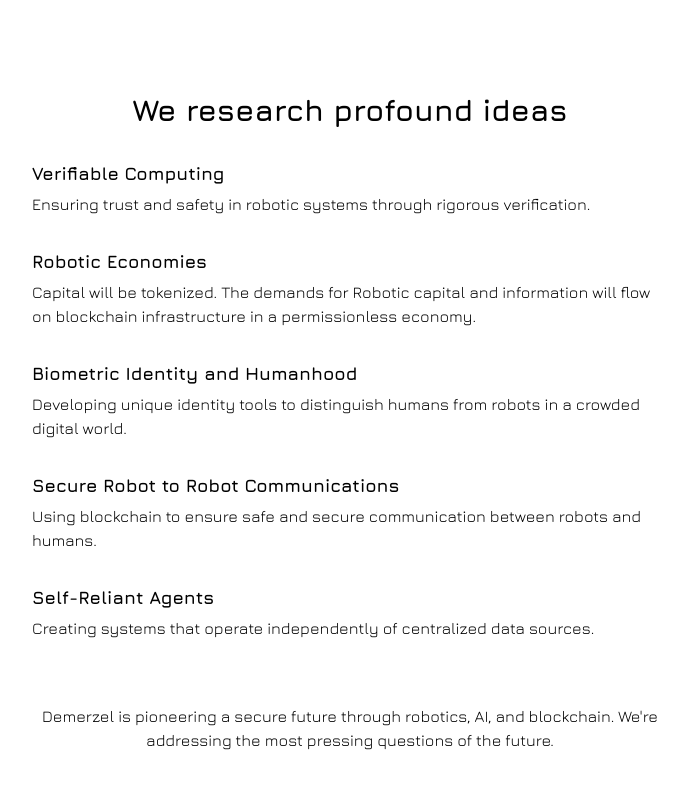
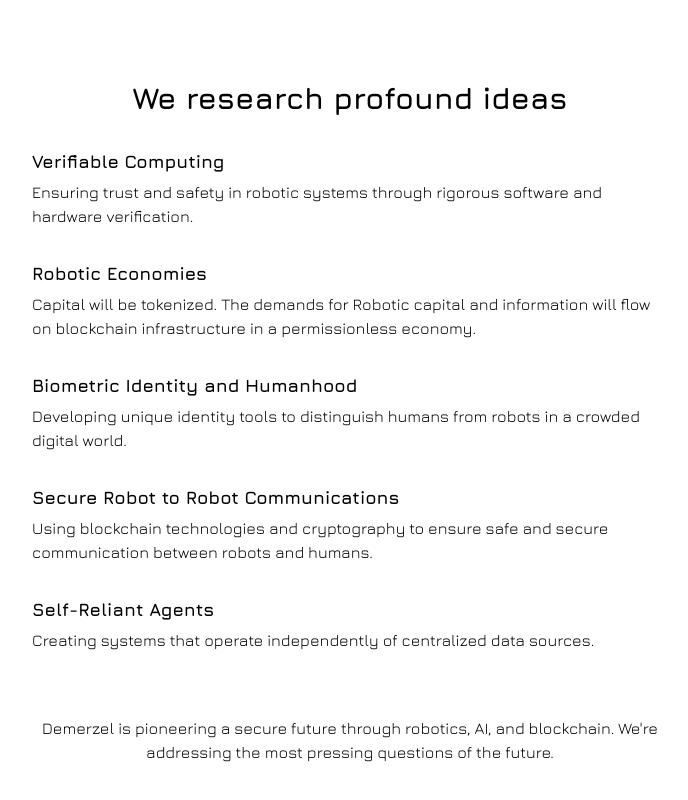
Before and after one commit to JamesEBall/demerzel, a Next.js app: page / in a window 1280 px wide. Shown: the part 786-1586 px from the top of the page, without its empty margins (290-978 px from the left). Built offline with nearby package versions, Linux system fonts and the light colour scheme.

Commit message:
copy fixes

```diff
--- a/app/page.tsx
+++ b/app/page.tsx
@@ -29,7 +29,7 @@
         <ul className="text-left list-none space-y-6 md:space-y-8 mb-12 md:mb-16">
           <li>
             <strong className="text-lg">Verifiable Computing</strong>
-            <p className="mt-1">Ensuring trust and safety in robotic systems through rigorous verification.</p>
+            <p className="mt-1">Ensuring trust and safety in robotic systems through rigorous software and hardware verification.</p>
           </li>
           <li>
             <strong className="text-lg">Robotic Economies</strong>
@@ -41,7 +41,7 @@
           </li>
           <li>
             <strong className="text-lg">Secure Robot to Robot Communications</strong>
-            <p className="mt-1">Using blockchain to ensure safe and secure communication between robots and humans.</p>
+            <p className="mt-1">Using blockchain technologies and cryptography to ensure safe and secure communication between robots and humans.</p>
           </li>
           <li>
             <strong className="text-lg">Self-Reliant Agents</strong>
```
